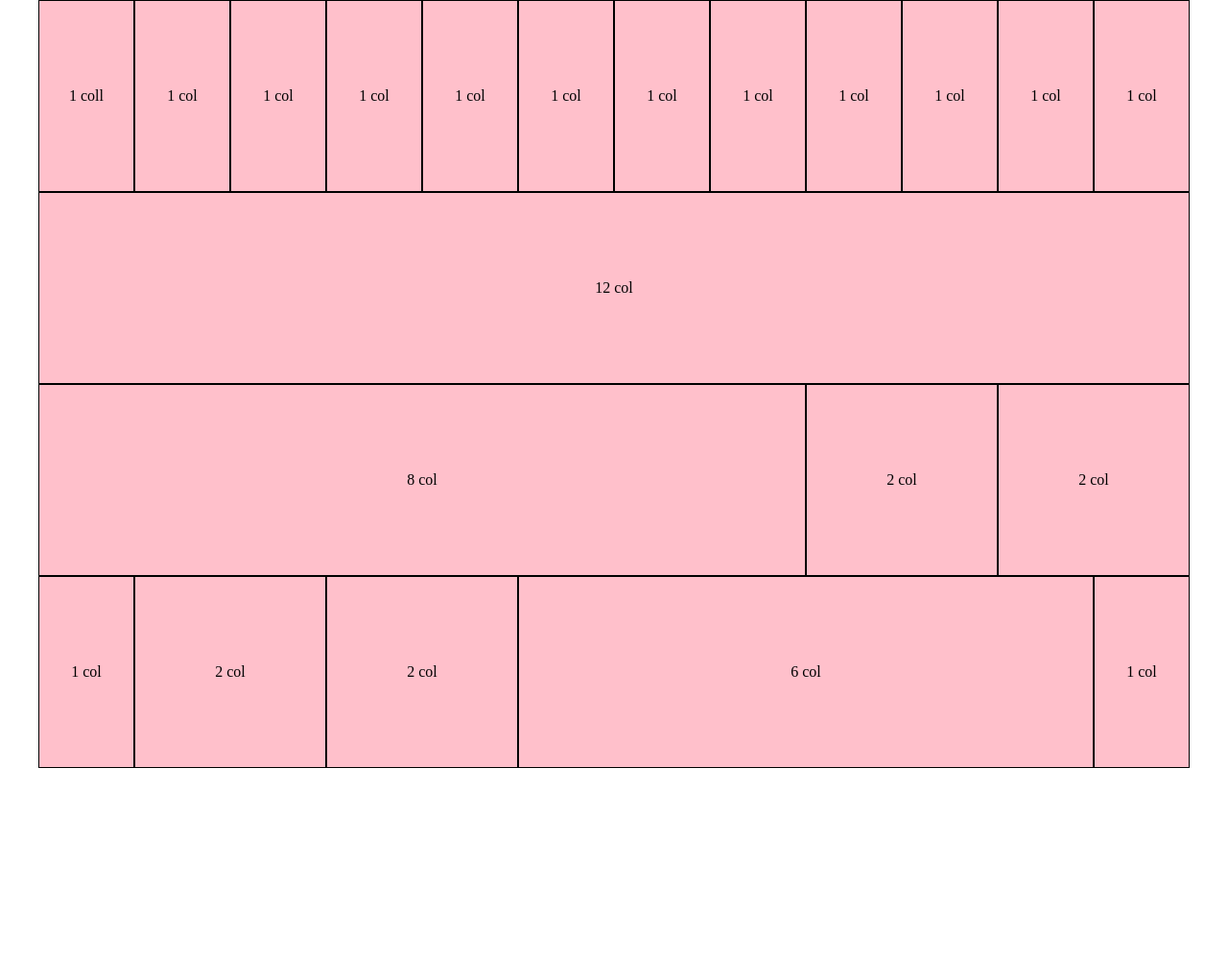
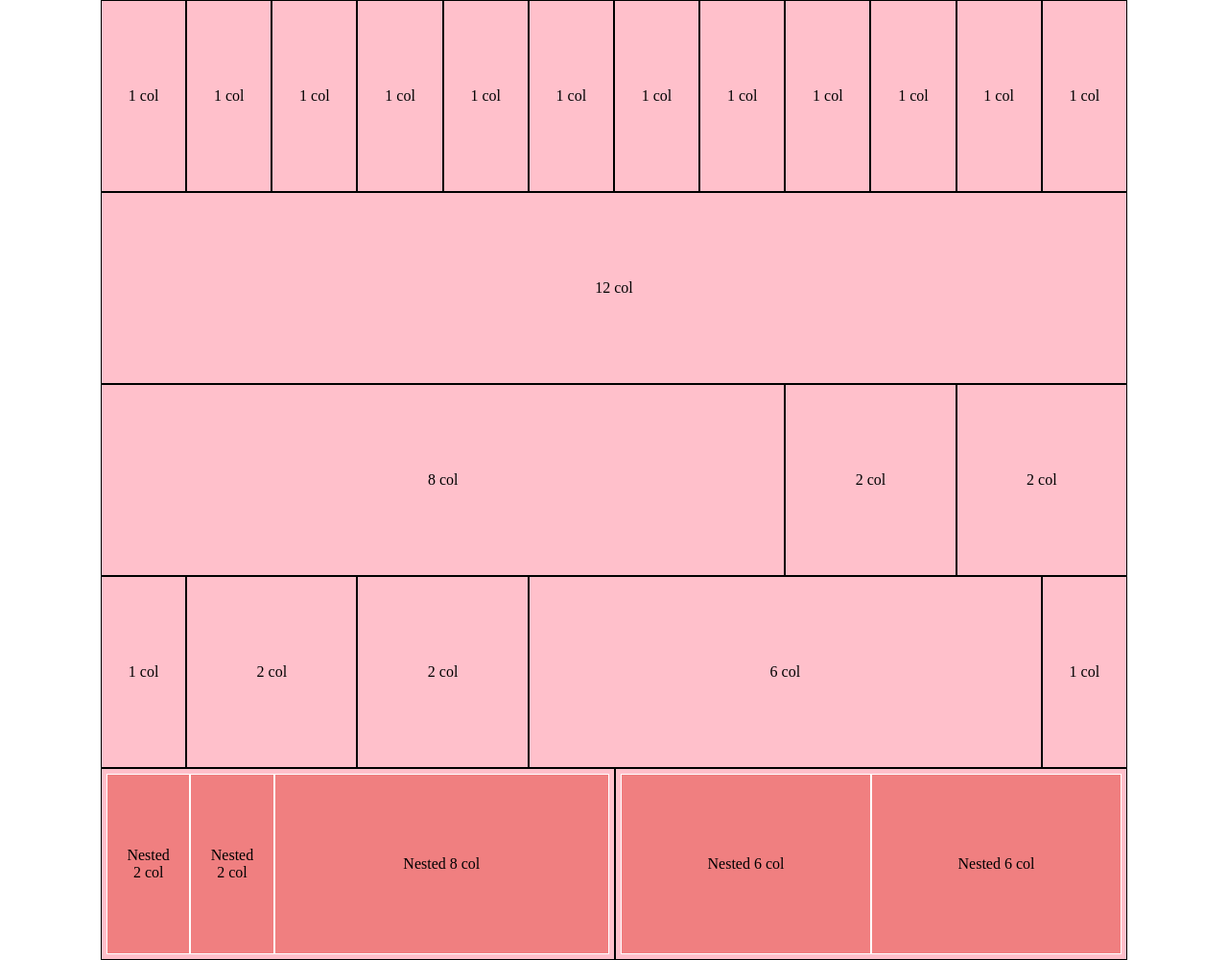
Before and after one commit to Andretreccia/html-css-12bool, a plain HTML site: page index.html in a window 1280 px wide. Shown: the whole page at 96% size. Before the commit the page ends 800 px from the top, so only its background shows below. Drawn offline with Linux system fonts and the light colour scheme.

Commit message:
Completamento esercizio

```diff
--- a/css/framework_12.css
+++ b/css/framework_12.css
@@ -6,32 +6,33 @@
 }
 
 .container{
-    max-width: 1200px;
+    max-width: 1070px;
+    height: 1000px;
     margin: 0 auto;
 }
 .row{
     width: 100%;
+    height: calc((100% / 5) * 1);
     display: flex;
     flex-direction: row;
     flex-wrap: wrap;
 }
-/* debug */
-main [class^="col"] {
-    background-color: pink;
-    border: 1px solid black;
-    height: 200px;
-}
+/* main */
+
 [class^="col"]{
+    height: 100%;
     position: relative;
 }
+[class^="col_nest"] {
+    height: 100%;
+
+}
 p{
+    text-align: center;
     position: absolute;
     top: 50%;
     left: 50%;
     transform: translate(-50%, -50%);
-}
-footer{
-    background-color: pink;
 }
 
 /* Colonne */
@@ -41,7 +42,7 @@ footer{
     height: 200px;
 }
 
-/* Colonne */
+/* Colonne / 12*/
 .col_1{
     width: calc((100% / 12) * 1);
 }
@@ -77,6 +78,47 @@ footer{
 }
 .col_12{
     width: calc((100% / 12) * 12);
+}
+/* nested col */
+.col_nest_1{
+    width: calc((100% / 12) * 1);
+    margin: 0.5rem;
+
+}
+.col_nest_2{
+    width: calc((100% / 12) * 2);
+
+
+}
+.col_nest_3{
+    width: calc((100% / 12) * 3);
+
+
+}
+.col_nest_4{
+    width: calc((100% / 12) * 4);
+
+
+}
+.col_nest_5{
+    width: calc((100% / 12) * 5);
+
+
+}
+.col_nest_6{
+    width: calc((100% / 12) * 6);
+
+
+}
+.col_nest_7{
+    width: calc((100% / 12) * 7);
+
+
+}
+.col_nest_8{
+    width: calc((100% / 12) * 8);
+
+
 }
 /* offset */
 
@@ -115,12 +157,21 @@ footer{
 }
 
 /* Utility */
+.flex{
+    display: flex;
+}
+.row_nest{
+    display: flex;
+    padding: 5px;
+}
 
-.bord_blk{
+/* background */
+[class^="col"] {
+    background-color: #FFC0CB;
     border: 1px solid black;
-
 }
-/* background */
-
-
+[class^="col_nest"] {
+    background-color: #F07F80;
+    border: 1px solid white;
+}
 /* color */
--- a/index.html
+++ b/index.html
@@ -13,7 +13,7 @@
                 <!-- prima riga -->
                 <div class="row">
                     <div class="col_1">
-                        <p>1 coll</p>
+                        <p>1 col</p>
                     </div>
                     <div class="col_1">
                         <p>1 col</p>
@@ -88,7 +88,27 @@
                     </div>
                 </div>
             <!-- quinta riga -->
-
+                <div class="row">
+                    <div class="col row_nest">
+                        <div class="col_nest_2">
+                            <p>Nested 2 col</p>
+                        </div>
+                        <div class="col_nest_2">
+                            <p>Nested 2 col</p>
+                        </div>
+                        <div class="col_nest_8">
+                            <p>Nested 8 col</p>
+                        </div>
+                    </div>
+                    <div class="col row_nest">
+                        <div class="col_nest_6">
+                            <p>Nested 6 col</p>
+                        </div>
+                        <div class="col_nest_6">
+                            <p>Nested 6 col</p>
+                        </div>
+                    </div>
+                </div>
             </div>
 
         </main>
```
